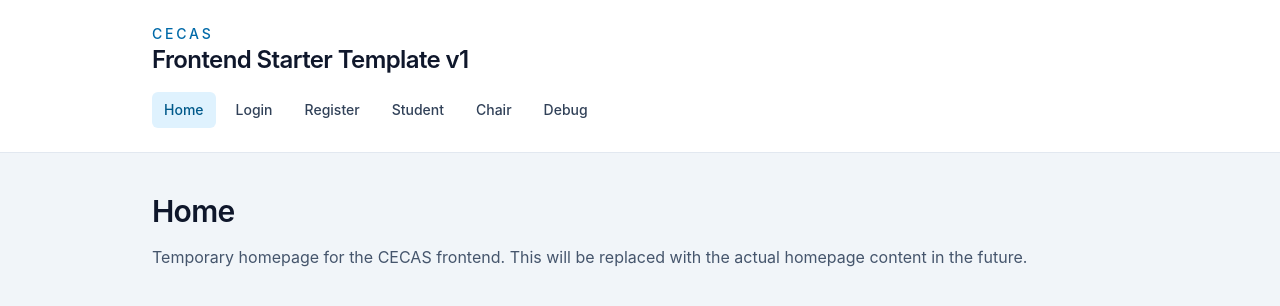
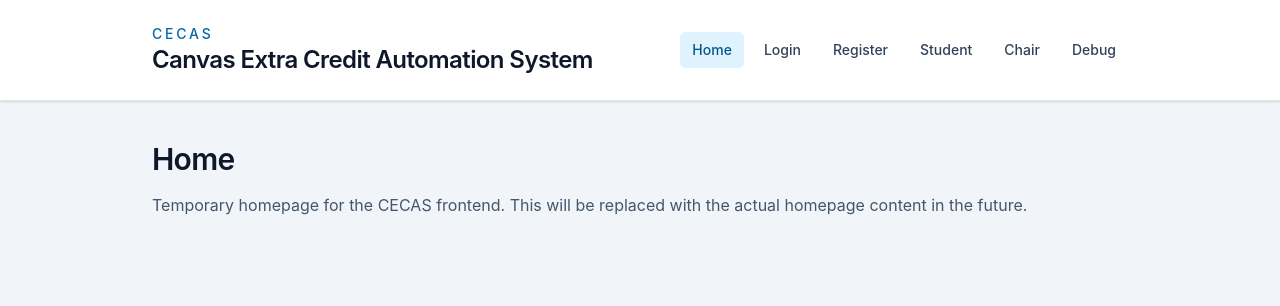
Before and after one commit to RafaelRG9/cecas-practicum-portfolio, a React (Vite) app in the folder frontend/: page / in a window 1280 px wide. Shown: the top 306 px of the page. Built offline with nearby package versions, Linux system fonts and the light colour scheme.

Commit message:
Add Navbar component (#41)

```diff
--- a/frontend/src/app/AppLayout.tsx
+++ b/frontend/src/app/AppLayout.tsx
@@ -1,48 +1,10 @@
-import { NavLink, Outlet } from "react-router-dom"
-
-const navItems = [
-    { to: '/', label: 'Home', end: true },
-    { to: '/login', label: 'Login' },
-    { to: '/register', label: 'Register' },
-    { to: '/student', label: 'Student' },
-    { to: '/chair', label: 'Chair' },
-    { to: '/debug', label: 'Debug' },
-]
+import { Outlet } from 'react-router-dom'
+import Navbar from '../components/Navbar'
 
 export default function AppLayout() {
   return (
     <div className="min-h-dvh bg-slate-100 text-slate-900">
-            <header className="border-b border-slate-200 bg-white">
-                <div className="mx-auto flex max-w-5xl flex-col gap-4 px-6 py-6">
-                    <div>
-                        <p className="text-sm font-medium uppercase tracking-[0.2em] text-sky-700">
-                            CECAS
-                        </p>
-                        <h1 className="text-2xl font-semibold tracking-tight">
-                            Frontend Starter Template v1
-                        </h1>
-                    </div>
-
-                    <nav className="flex flex-wrap gap-2">
-                        {navItems.map((item) => (
-                            <NavLink
-                                key={item.to}
-                                to={item.to}
-                                end={item.end}
-                                className={({ isActive }) =>
-                                    `rounded-md px-3 py-2 text-sm font-medium transition ${
-                                        isActive
-                                            ? 'bg-sky-100 text-sky-800'
-                                            : 'text-slate-700 hover:bg-slate-100'
-                                    }`
-                                }
-                            >
-                                {item.label}
-                            </NavLink>
-                        ))}
-                    </nav>
-                </div>
-            </header>
+      <Navbar />
 
       <main className="mx-auto max-w-5xl px-6 py-10">
         <Outlet />
--- /dev/null
+++ b/frontend/src/components/Navbar.tsx
@@ -0,0 +1,46 @@
+import { NavLink } from 'react-router-dom'
+
+const navItems = [
+  { to: '/', label: 'Home', end: true },
+  { to: '/login', label: 'Login' },
+  { to: '/register', label: 'Register' },
+  { to: '/student', label: 'Student' },
+  { to: '/chair', label: 'Chair' },
+  { to: '/debug', label: 'Debug' },
+]
+
+export default function Navbar() {
+  return (
+    <header className="border-b border-slate-200 bg-white shadow-sm">
+      <div className="mx-auto flex max-w-5xl flex-col gap-4 px-6 py-6 sm:flex-row sm:items-center sm:justify-between">
+        <div>
+          <p className="text-sm font-medium uppercase tracking-[0.2em] text-sky-700">
+            CECAS
+          </p>
+          <h1 className="text-2xl font-semibold tracking-tight">
+            Canvas Extra Credit Automation System
+          </h1>
+        </div>
+
+        <nav aria-label="Main navigation" className="flex flex-wrap gap-2">
+          {navItems.map((item) => (
+            <NavLink
+              key={item.to}
+              to={item.to}
+              end={item.end}
+              className={({ isActive }) =>
+                `rounded-md px-3 py-2 text-sm font-medium transition ${
+                  isActive
+                    ? 'bg-sky-100 text-sky-800'
+                    : 'text-slate-700 hover:bg-slate-100 hover:text-slate-950'
+                }`
+              }
+            >
+              {item.label}
+            </NavLink>
+          ))}
+        </nav>
+      </div>
+    </header>
+  )
+}
```
Lines whose indentation alone changed are shown as unchanged.
